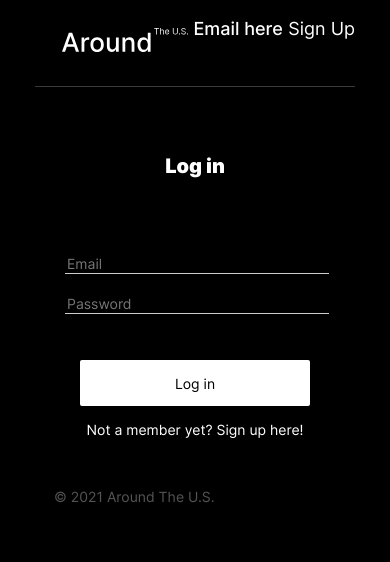
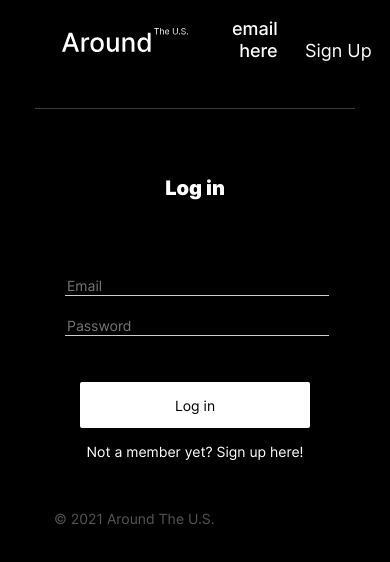
Before and after one commit to JulieBodette/react-around-auth, a React (Create React App) app: page /signin in a window 390 px wide. Shown: the top 562 px of the page. Built offline with nearby package versions, Linux system fonts and the light colour scheme; no server answers.

Commit message:
refactor: re-wrote the header as a grid. TODO:mobile layout

```diff
--- a/src/blocks/header.css
+++ b/src/blocks/header.css
@@ -2,17 +2,19 @@
   max-width: 880px; /*based on 1280px figma */
   margin: 0px auto 40px auto; /* top right bottom left */
   border-bottom: 1px solid rgba(84, 84, 84, 0.7); /*need rgba to set opacity */
-  display: flex;
-  flex-direction: row;
-
-  justify-content: space-between;
+  display: grid;
+  grid-template-areas: 'image email login-text';
+  grid-template-columns: 173px auto 70px; /*set sizes for the columns on the far left and right, middle expands to fill the space */
+  grid-column-gap: 24px; /*spacing between email and login-text*/
 }
 
 .header__image {
+  grid-area: image;
   margin: 45px 0px 41px 0px; /* top right bottom left */
 }
 
 .header__email {
+  grid-area: email;
   font-family: 'Inter', 'Arial', sans-serif; /*fallback fonts */
   align-self: flex-end;
   font-style: normal;
@@ -25,6 +27,7 @@
 }
 
 .header__login-text {
+  grid-area: login-text;
   margin-bottom: 46px;
   align-self: flex-end;
   font-family: 'Inter', 'Arial', sans-serif; /*fallback fonts */
--- a/src/components/Header.js
+++ b/src/components/Header.js
@@ -11,7 +11,7 @@ export function Header({text, link}) {
       <img className="header__image" src={header} alt="Around the US" />
       {/*we acess the image via variable name {header}*/}
 
-        <p className="header__email">Email here</p>
+        <p className="header__email">email here</p>
         <Link to={link} className="header__login-text">{text}</Link>
 
 
```
